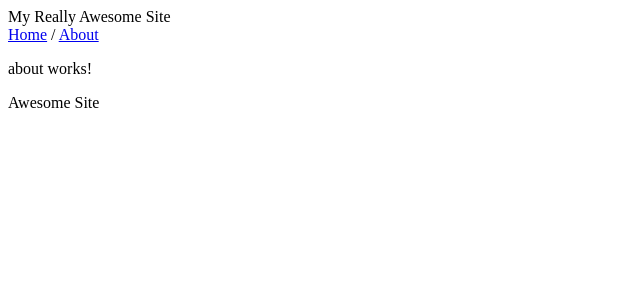
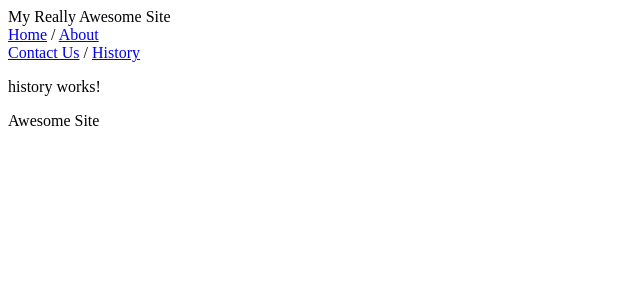
Before and after one commit to determinednewton/ng-routes, an Angular app: page /about in a window 1280 px wide. Shown: the top 300 px of the page, without its empty margins (0-640 px from the left). Built offline with nearby package versions, Linux system fonts and the light colour scheme.

Commit message:
Nested routes for about with history and contact-us pages

```diff
--- a/src/app/about/about.component.html
+++ b/src/app/about/about.component.html
@@ -1,3 +1,7 @@
-<p>
-  about works!
-</p>
+<div>
+  <a routerLink="contact-us">Contact Us</a>
+  /
+  <a routerLink=".">History</a>
+
+  <router-outlet></router-outlet>
+</div>
--- a/src/app/app.module.ts
+++ b/src/app/app.module.ts
@@ -5,13 +5,17 @@ import { AppComponent } from './app.component';
 import { MainComponent } from './main/main.component';
 import { AboutComponent } from './about/about.component';
 import { AppRoutingModule } from './app-routing.module';
+import { ContactUsComponent } from './contact-us/contact-us.component';
+import { HistoryComponent } from './history/history.component';
 
 
 @NgModule({
   declarations: [
     AppComponent,
     MainComponent,
-    AboutComponent
+    AboutComponent,
+    ContactUsComponent,
+    HistoryComponent
   ],
   imports: [
     BrowserModule,
--- /dev/null
+++ b/src/app/contact-us/contact-us.component.html
@@ -0,0 +1,3 @@
+<p>
+  contact-us works!
+</p>
--- /dev/null
+++ b/src/app/contact-us/contact-us.component.ts
@@ -0,0 +1,15 @@
+import { Component, OnInit } from '@angular/core';
+
+@Component({
+  selector: 'app-contact-us',
+  templateUrl: './contact-us.component.html',
+  styleUrls: ['./contact-us.component.css']
+})
+export class ContactUsComponent implements OnInit {
+
+  constructor() { }
+
+  ngOnInit() {
+  }
+
+}
--- /dev/null
+++ b/src/app/history/history.component.html
@@ -0,0 +1,3 @@
+<p>
+  history works!
+</p>
--- /dev/null
+++ b/src/app/history/history.component.ts
@@ -0,0 +1,15 @@
+import { Component, OnInit } from '@angular/core';
+
+@Component({
+  selector: 'app-history',
+  templateUrl: './history.component.html',
+  styleUrls: ['./history.component.css']
+})
+export class HistoryComponent implements OnInit {
+
+  constructor() { }
+
+  ngOnInit() {
+  }
+
+}
```
Also changed, not shown: src/app/app-routing.module.ts (+13 -0 lines), src/app/contact-us/contact-us.component.css (added), src/app/history/history.component.css (added), 2 other files (tests, documents, lock files or other folders).
